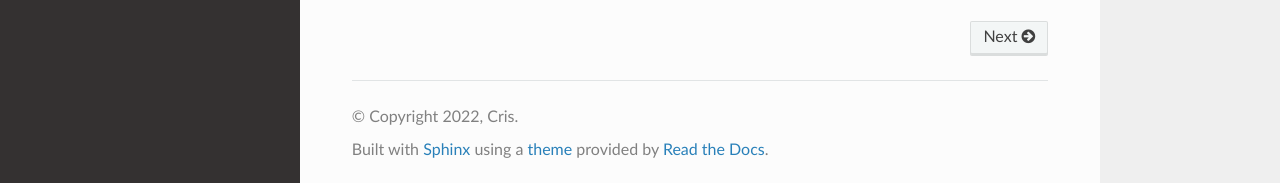
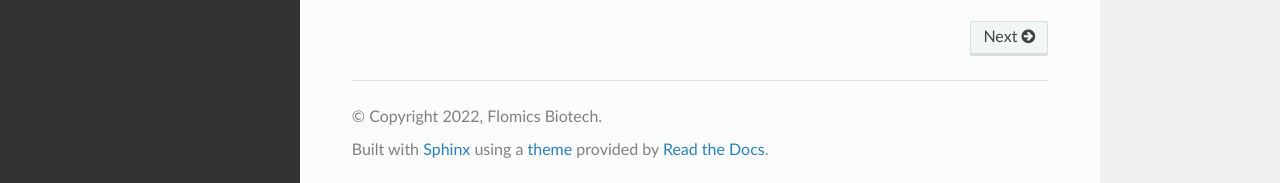
Before and after one commit to Flomics/16s-metagenomics-manual, a Sphinx documentation site: the page built from docs/source/index.rst, in a window 1280 px wide and 1382 px high. Shown: the part 1196-1379 px from the top of the window. Built offline with Sphinx 7.4.7 and the Read the Docs theme 2.0.0, drawn with Linux system fonts in a browser that asks for light colours.

Commit message:
change author

```diff
--- a/docs/source/conf.py
+++ b/docs/source/conf.py
@@ -3,8 +3,8 @@
 # -- Project information
 
 project = '16s manual'
-copyright = '2022, Cris'
-author = 'Cris'
+copyright = '2022, Flomics Biotech'
+author = 'Flomics Biotech'
 
 release = '0.1'
 version = '0.1.0'
--- a/pyproject.toml
+++ b/pyproject.toml
@@ -4,5 +4,5 @@ build-backend = "flit_core.buildapi"
 
 [project]
 name = "16s"
-authors = [{name = "Cris", email = "cris@test"}]
+authors = [{name = "Flomics Biotech", email = "bioinformatics@flomics.com"}]
 dynamic = ["version", "description"]
```
